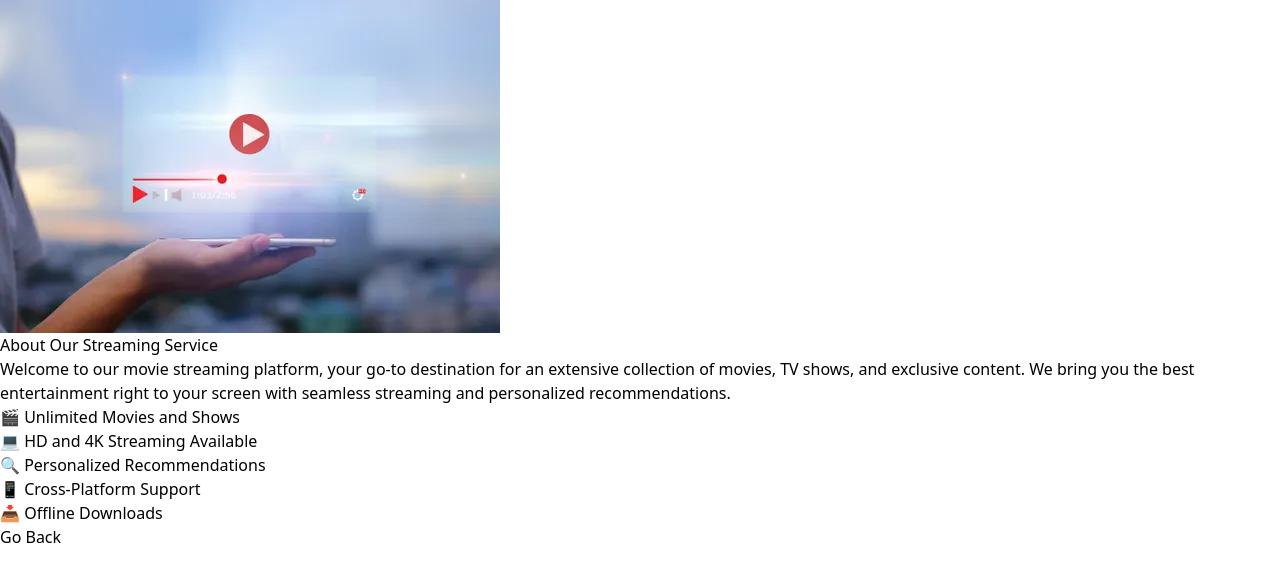
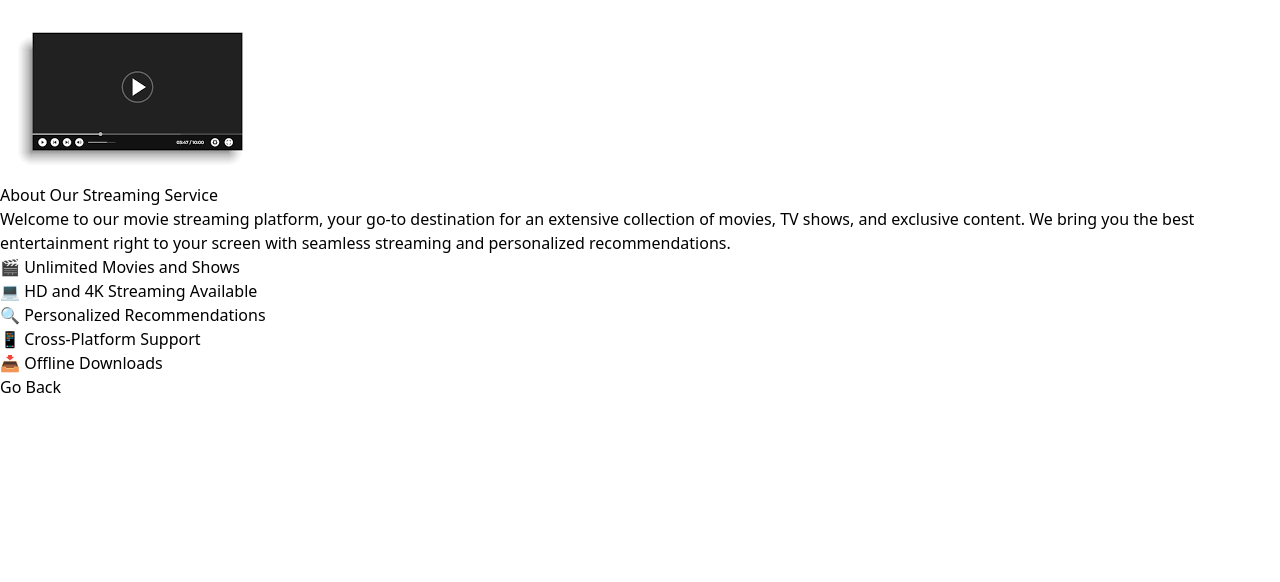
Before and after one commit to Ryneex/Streaming-React-App, a React (Vite) app: page /about in a window 1280 px wide. Shown: the top 582 px of the page. Built offline with nearby package versions, Linux system fonts and the light colour scheme.

Commit message:
about pic updated

```diff
--- a/src/Components/About.jsx
+++ b/src/Components/About.jsx
@@ -1,6 +1,6 @@
 import React from "react";
 import { useNavigate } from "react-router-dom";
-import streamimg from "../assets/Live-Streaming-Platform.webp";
+import download from "../assets/download.png";
 
 const About = () => {
   const navigate = useNavigate();
@@ -11,9 +11,9 @@ const About = () => {
         {/* Hero Image */}
         <div className="md:w-1/2 mb-8 md:mb-0">
           <img
-            src={streamimg}
+            src={download}
             alt="Streaming Service"
-            className="rounded-lg shadow-lg w-full h-auto"
+            className="rounded-lg shadow-lg w-full  h-auto"
           />
         </div>
 
```
Also changed, not shown: src/Components/Template/Cards.jsx (line endings or trailing spaces), src/assets/download.png (added).
